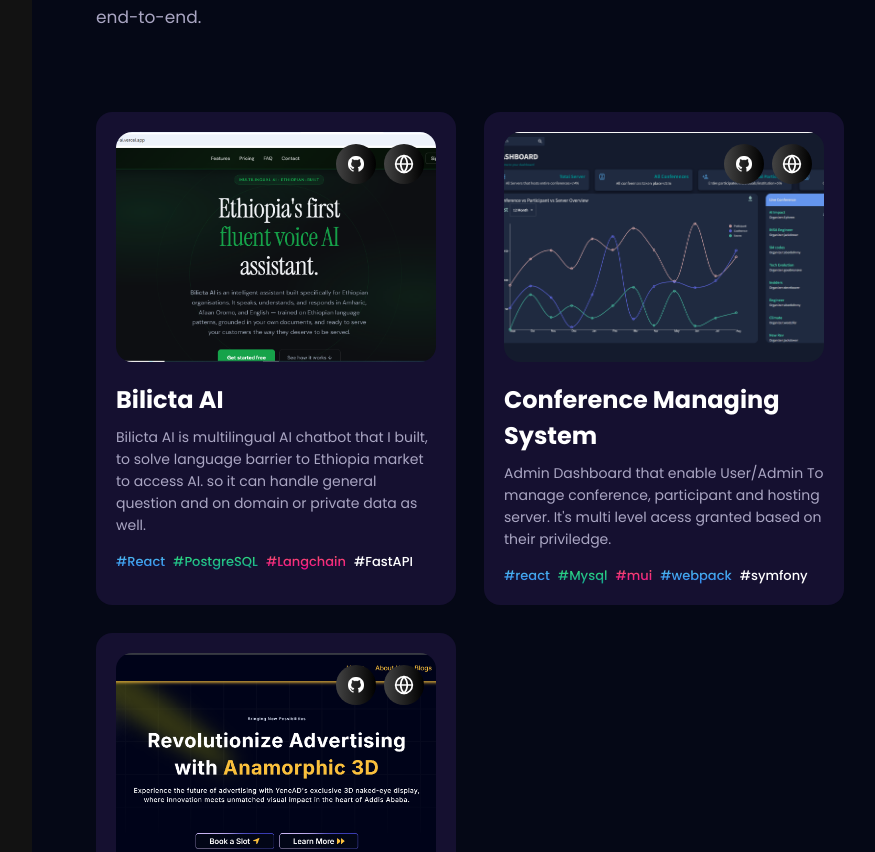
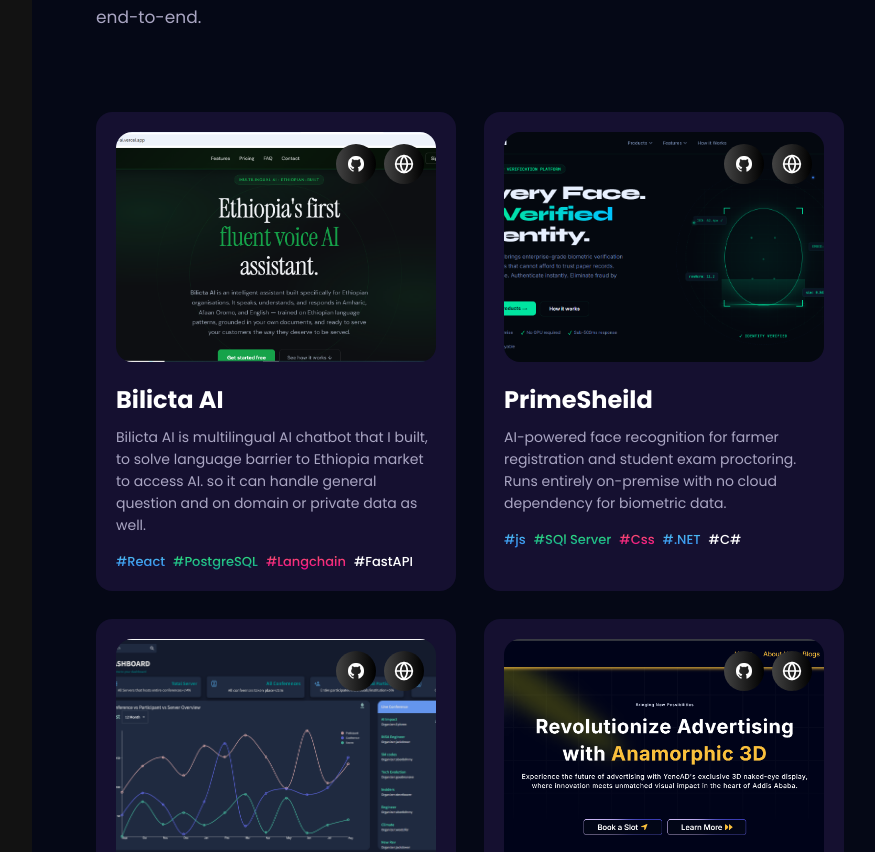
Before and after one commit to wellAbebe/abebe, a React (Vite) app: page / in a window 1280 px wide. Shown: the part 5665-6517 px from the top of the page, without its empty margins (168-1043 px from the left). Built offline with nearby package versions, Linux system fonts and the light colour scheme.

Commit message:
Add work/project

```diff
--- a/src/assets/index.js
+++ b/src/assets/index.js
@@ -41,9 +41,11 @@
 import arif from "./arif.png"
 import bilicta from "./bilicta.PNG"
 import internet from "./internet.jfif"
+import prime from "./prime.PNG"
 
 
 export {
+  prime,
   internet,
   yenead,
   abeb,
--- a/src/constans/index.js
+++ b/src/constans/index.js
@@ -20,11 +20,13 @@
     insa,
     coop,
     mint,
-    debo,
+    prime,
     ab,
     arif,
     me,
-    bilicta
+    bilicta,
+    debo
+
   } from "../assets";
 
   export const abebe = {
@@ -225,6 +227,37 @@
       website_link: "https://bilicta-ai.vercel.app/",
     },
 
+     {
+      name: "PrimeSheild",
+      description:
+        "AI-powered face recognition for farmer registration and student exam proctoring. Runs entirely on-premise with no cloud dependency for biometric data.",
+      tags: [
+        {
+          name: "js",
+          color: "blue-text-gradient",
+        },
+        {
+          name: "SQl Server",
+          color: "green-text-gradient",
+        },
+        {
+          name: "Css",
+          color: "pink-text-gradient",
+        },
+        {
+          name: ".NET",
+          color: "blue-text-gradient",
+        },
+        {
+          name: "C#",
+          color: "yellow-text-gradient",
+        },
+      ],
+      image: prime,
+      source_code_link: "https://github.com/wellAbebe/debo-admin",
+      website_link: "https://github.com/wellAbebe/debo-admin",
+    },
+
     {
       name: "Conference Managing System",
       description:
```
Also changed, not shown: src/assets/prime.PNG (added).
